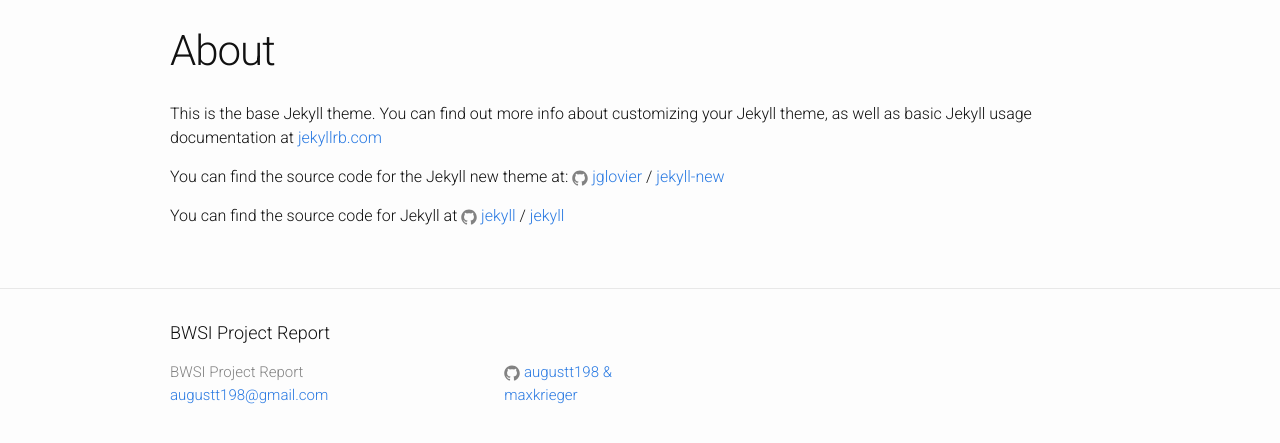
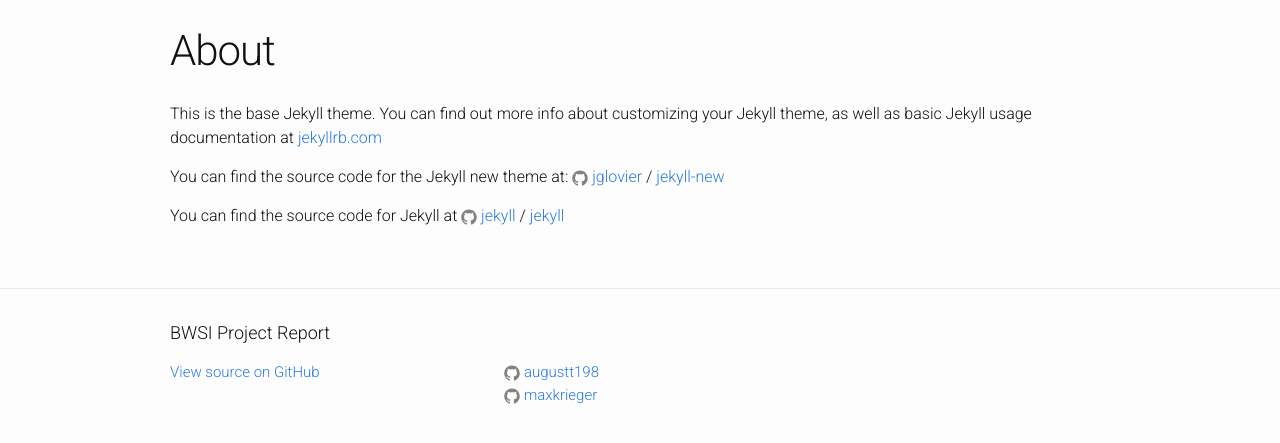
Before and after one commit to augustt198/bwsi-report, a Jekyll site: the page built from about.md, in a window 1280 px wide. Shown: the top 443 px of the page. Built offline with Jekyll 4.4.1, drawn with Linux system fonts in a browser that asks for light colours; a script that is not in the unit is left out.

Commit message:
Fix multiple github usernames

```diff
--- a/_config.yml
+++ b/_config.yml
@@ -12,7 +12,9 @@ description: > # this means to ignore newlines until "baseurl:"
   Project report of the 2016 Beaverworks summer institute by August Trollbäck and Max Krieger.
 baseurl: "/bwsi-report" # the subpath of your site, e.g. /blog
 url: "http://augustt198.github.io" # the base hostname & protocol for your site
-github_username:  augustt198 & maxkrieger
+github_usernames:
+  - augustt198
+  - maxkrieger
 
 # Build settings
 markdown: kramdown
--- a/_includes/footer.html
+++ b/_includes/footer.html
@@ -7,17 +7,22 @@
     <div class="footer-col-wrapper">
       <div class="footer-col footer-col-1">
         <ul class="contact-list">
-          <li>{{ site.title }}</li>
-          <li><a href="mailto:{{ site.email }}">{{ site.email }}</a></li>
+          <li>
+            <a href="https://github.com/augustt198/bwsi-report">
+              View source on GitHub
+            </a>
+          </li>
         </ul>
       </div>
 
       <div class="footer-col footer-col-2">
         <ul class="social-media-list">
-          {% if site.github_username %}
+          {% if site.github_usernames %}
+          {% for usr in site.github_usernames %}
           <li>
-            {% include icon-github.html username=site.github_username %}
+            {% include icon-github.html username=usr %}
           </li>
+          {% endfor %}
           {% endif %}
 
           {% if site.twitter_username %}
--- a/_includes/icon-github.html
+++ b/_includes/icon-github.html
@@ -1 +1,3 @@
-<a href="https://github.com/{{ include.username }}"><span class="icon icon--github">{% include icon-github.svg %}</span><span class="username">{{ include.username }}</span></a>
+<a href="https://github.com/{{ include.username }}">
+    <span class="icon icon--github">{% include icon-github.svg %}</span><span class="username">{{ include.username }}</span>
+</a>
--- a/css/main.scss
+++ b/css/main.scss
@@ -67,3 +67,12 @@ $on-laptop:        800px;
         "layout",
         "syntax-highlighting"
 ;
+
+// Don't underline space between icon and username
+.social-media-list a:hover {
+    text-decoration: none;
+}
+
+.social-media-list a .username:hover {
+    text-decoration: underline;
+}
```
